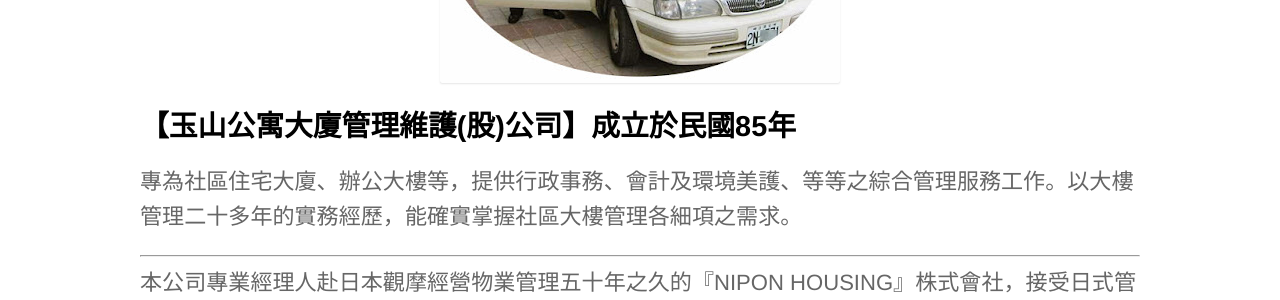
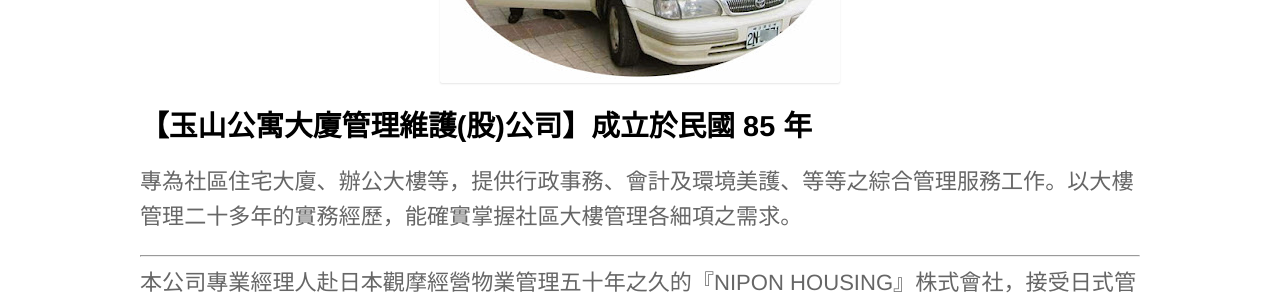
Before and after one commit to eastsun0099/eastsun0099.github.io, a Jekyll site: the page built from _items/company.md, in a window 1280 px wide. Shown: the part 743-1043 px from the top of the page. Built offline with Jekyll 4.4.1, drawn with Linux system fonts in a browser that asks for light colours; part of the change alters nothing that is shown.

```diff
--- a/_items/company.md
+++ b/_items/company.md
@@ -1,10 +1,12 @@
 ---
 name: 公司簡介
+title: 公司簡介 | 玉山物業
 heading: 公司簡介
 subtitle:
 image_path: /images/items/公司簡介.jpg
 ---
-### 【玉山公寓大廈管理維護(股)公司】成立於民國85年
+
+### 【玉山公寓大廈管理維護(股)公司】成立於民國 85 年
 
 專為社區住宅大廈、辦公大樓等，提供行政事務、會計及環境美護、等等之綜合管理服務工作。以大樓管理二十多年的實務經歷，能確實掌握社區大樓管理各細項之需求。
 
```
